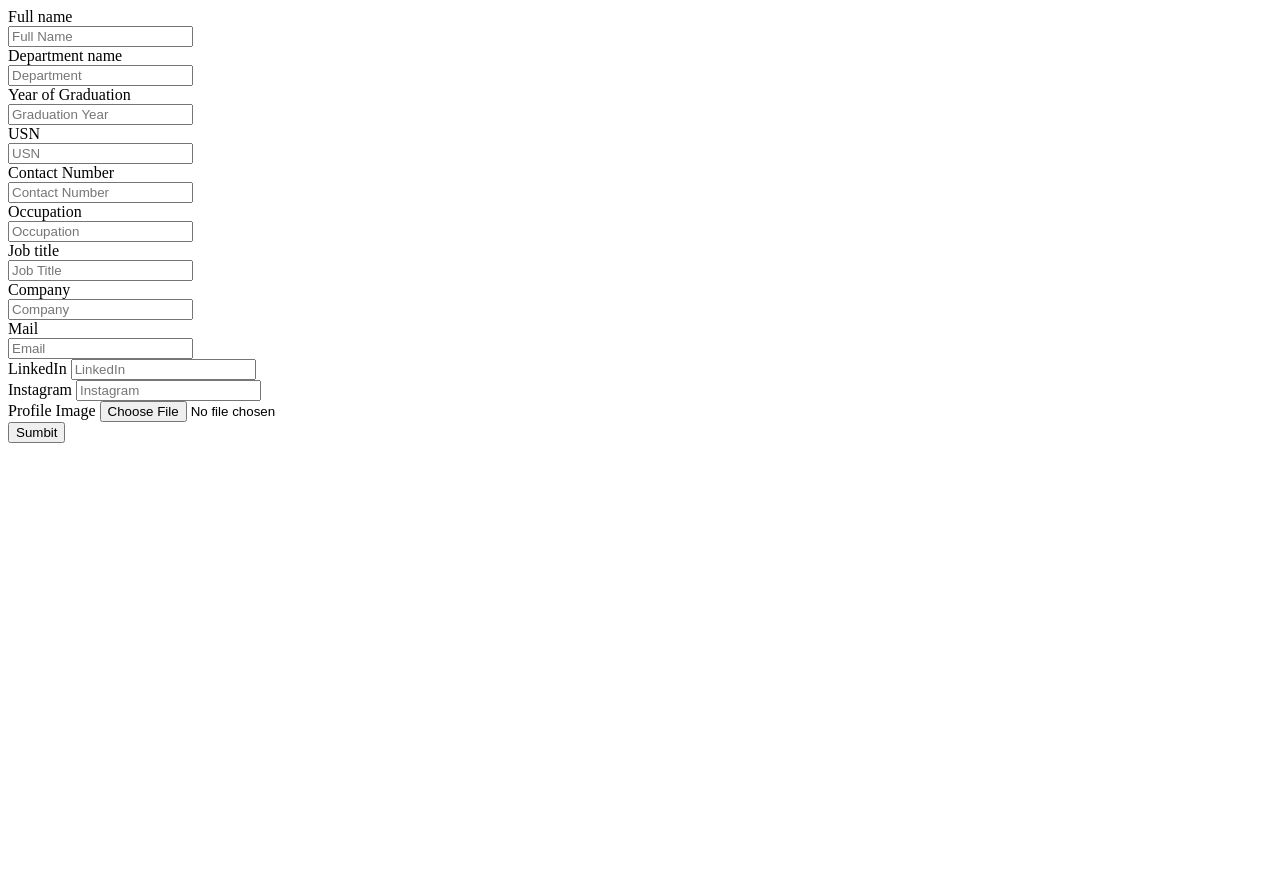
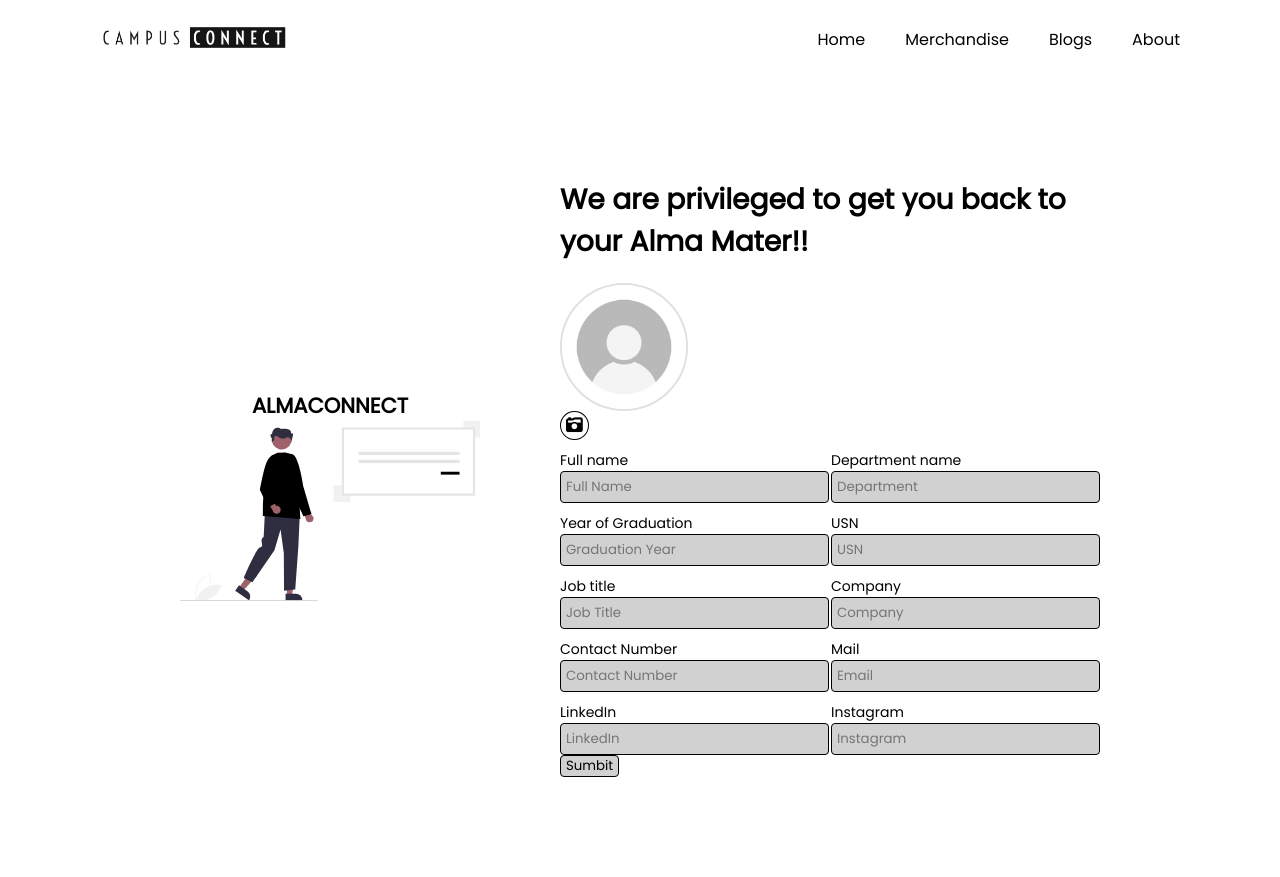
Before and after one commit to singharyan1007/campusconnect-final, a Django app: page /almuni/form/ in a window 1280 px wide. Before the commit the page ends 443 px from the top, so only its background shows below. Run offline with Django 3.2, Linux system fonts and the light colour scheme; some libraries are stand-ins or nearby versions.

Commit message:
Alumni form design-template

```diff
--- /dev/null
+++ b/CampusConnect/CampusConnect/Almuni/static/Alumni/alumniform.css
@@ -0,0 +1,147 @@
+@import url("https://fonts.googleapis.com/css2?family=Poppins:wght@200;300;400&display=swap");
+* {
+  margin: 0px;
+  padding: 0px;
+  box-sizing: border-box;
+  font-family: "Poppins", sans-serif;
+}
+html {
+  scroll-behavior: smooth;
+}
+::-webkit-scrollbar {
+  width: 10px;
+}
+
+/* Track */
+::-webkit-scrollbar-track {
+  box-shadow: inset 0 0 5px #6d6c6c;
+  /* border-radius: 10px; */
+}
+
+/* Handle */
+::-webkit-scrollbar-thumb {
+  background: #6d6c6c;
+  /* border-radius: 10px; */
+}
+.heading {
+  position: relative;
+  width: 100%;
+  display: flex;
+  justify-content: space-between;
+  align-items: center;
+  background: #fff;
+  font-family: "Poppins", sans-serif;
+}
+section.heading header {
+  width: 100%;
+  padding: 20px 100px;
+  display: flex;
+  justify-content: space-between;
+  align-items: center;
+}
+section.heading header .logo {
+  position: relative;
+  max-width: 188px;
+}
+section.heading header ul {
+  position: relative;
+  display: flex;
+}
+section.heading header ul li {
+  list-style: none;
+}
+section.heading header ul li a {
+  display: inline-block;
+  color: #000;
+  font-weight: 500;
+  text-decoration: none;
+  margin-left: 40px;
+}
+section.heading header ul li a:hover {
+  transform: scale(1.05);
+}
+/* form section */
+.alumni_form{
+  /* display: flex;
+  align-items: center;
+  justify-content: space-around;
+  background: #ffffff;
+  width: 100%;
+  flex-wrap: wrap; */
+  align-items: center;
+  display:flex;
+  font-size: 14px;
+  font-weight: 400;
+  height: 100%;
+  justify-content: space-evenly;
+  width: 100%;
+  padding: 100px;
+}
+/* right container */
+
+.alumni_form .right_container{
+  display: grid;
+  max-width: 900px;
+  width: 50%;
+}
+.right_container form .row{
+  display: flex;
+  justify-content:space-between;
+  align-items: center;
+  padding-top: 10px;
+}
+.right_container form h1:nth-of-type(1){
+  font-size: 28px;
+  font-weight: 600;
+  padding-bottom: 10px;
+}
+form input {
+  border: 1px solid black;
+  outline: none;
+  border-radius: 4px;
+  line-height: 10px;
+  background: #d1d1d1;
+  padding:5px ;
+}
+.file-upload{
+  display: none;
+}
+.profile-pic {
+  width: 200px;
+  max-height: 200px;
+  display: inline-block;
+}
+.circle {
+  border-radius: 100% !important;
+  overflow: hidden;
+  width: 128px;
+  height: 128px;
+  border: 2px solid rgba(102, 101, 101, 0.2);
+  /* position: absolute; */
+  /* top: 72px; */
+}
+img {
+  max-width: 100%;
+  height: auto;
+}
+.upload-button {
+  font-size: 1.2em;
+  cursor: pointer;
+  padding: 5px;
+  border: 1px solid black;
+  border-radius: 50%;
+}
+.upload-button:hover {
+  transition: all .3s cubic-bezier(.175, .885, .32, 1.275);
+  color: #999;
+}
+.alumni_form .left_container{
+  overflow: hidden;
+  padding: 40px 0 0 0;
+  position: relative;
+  text-align: center;
+  width: 300px;
+}
+.alumni_form .left_container img{
+  width: 100%;
+}
--- a/CampusConnect/CampusConnect/Almuni/templates/alumniform.html
+++ b/CampusConnect/CampusConnect/Almuni/templates/alumniform.html
@@ -1,96 +1,131 @@
 <!DOCTYPE html>
 <html lang="en">
+{% load static %}
+
 <head>
   <meta charset="UTF-8" />
   <meta http-equiv="X-UA-Compatible" content="IE=edge" />
   <meta name="viewport" content="width=device-width, initial-scale=1.0" />
+  <link rel="stylesheet" type="text/css" href="{%static 'Alumni/alumniform.css' %}" />
+  <link rel="stylesheet" href="https://cdnjs.cloudflare.com/ajax/libs/font-awesome/6.1.1/css/all.min.css" integrity="sha512-KfkfwYDsLkIlwQp6LFnl8zNdLGxu9YAA1QvwINks4PhcElQSvqcyVLLD9aMhXd13uQjoXtEKNosOWaZqXgel0g==" crossorigin="anonymous" referrerpolicy="no-referrer" />
+  <script src="https://code.jquery.com/jquery-3.6.0.min.js" integrity="sha256-/xUj+3OJU5yExlq6GSYGSHk7tPXikynS7ogEvDej/m4=" crossorigin="anonymous"></script>
+
   <title>AlmaConnect-Form</title>
+  <style>
+    @media (max-width: 992px) {
+      section.heading header .toggle {
+        position: relative;
+        width: 30px;
+        height: 30px;
+        background: url("{%static 'Events/menu.png'%}");
+        background-size: 30px;
+        background-position: center;
+        background-repeat: no-repeat;
+        filter: invert(1);
+        z-index: 11;
+        cursor: pointer;
+      }
+
+      section.heading header .toggle.active {
+        position: fixed;
+        right: 20px;
+        background: url("{%static 'Events/close.png'%}");
+        background-size: 25px;
+        background-position: center;
+        background-repeat: no-repeat;
+        cursor: pointer;
+      }
+
+      section.footer {
+        padding: 20px;
+      }
+
+      section.footer .footer_center {
+        flex-direction: column;
+        align-items: flex-start;
+      }
+
+      section.footer .copyright {
+        padding: 0;
+      }
+
+      section.events_page_section {
+        padding: 20px;
+      }
+    }
+  </style>
 </head>
+
 <body>
+  <section class="heading">
+    <header>
+      <a href="#"><img src="{%static 'shop/logo.png'%}" class="logo" alt="" /></a>
+      <div class="toggle" onclick="toggleMenu()"></div>
+      <ul class="navigation">
+        <li><a href="/">Home</a></li>
+        <li><a href="#merchandise">Merchandise</a></li>
+        <li><a href="/blogs">Blogs</a></li>
+        <li><a href="#about">About</a></li>
+      </ul>
+    </header>
+  </section>
+  <!-- form section -->
+
   <section class="alumni_form">
+    <div class="left_container">
+      <h1>ALMACONNECT</h1>
+      <img src="{%static 'Alumni/login.svg'%}" alt="login" class="login_image">
+    </div>
+    <div class="right_container">
       <form action="" method="post">
+        <h1>We are privileged to get you back to your Alma Mater!!</h1>
+        <!-- Profile pic-->
+        <div class="row">
+          <div class="column">
+            <div class="circle">
+            <img class="profile-pic" src="{%static 'account/profile-image.jpg'%}">
+          </div>
+            <i class="fa-solid fa-camera-retro upload-button"></i>
+            <input type="file" name="profilepic" id="profilepic" accept="image/*" placeholder="Profile image" class="file-upload">
+
+          </div>
+        </div>
+        <!-- College Profile -->
         <div class="row">
           <div class="column">
             <label>Full name</label>
             <div class="input_field">
-              <input
-                type="text"
-                name="full_name"
-                placeholder="Full Name"
-                required
-              />
+              <input type="text" name="full_name" placeholder="Full Name" required />
             </div>
           </div>
           <div class="column">
             <label>Department name</label>
             <div class="input_field">
-              <input
-                type="text"
-                name="full_name"
-                placeholder="Department"
-                required
-              />
+              <input type="text" name="full_name" placeholder="Department" required />
             </div>
           </div>
         </div>
+        <!-- COllege graduation details -->
         <div class="row">
           <div class="column">
             <label>Year of Graduation</label>
             <div class="input_field">
-              <input
-                type="text"
-                name="graduation_year"
-                placeholder="Graduation Year"
-                required
-              />
+              <input type="text" name="graduation_year" placeholder="Graduation Year" required />
             </div>
           </div>
           <div class="column">
             <label>USN</label>
             <div class="input_field">
-              <input
-                type="text"
-                name="seat_number"
-                placeholder="USN"
-                required
-              />
+              <input type="text" name="seat_number" placeholder="USN" required />
             </div>
           </div>
         </div>
+        <!-- Occupation and job title -->
         <div class="row">
-          <div class="column">
-            <label>Contact Number</label>
-            <div class="input_field">
-              <input
-                type="tel"
-                name="contact_number"
-                placeholder="Contact Number"
-                required
-              />
-            </div>
-          </div>
-        </div>
-         <div class="row">
-          <div class="column">
-            <label>Occupation</label>
-            <div class="input_field">
-              <input
-                type="text"
-                name="occupation"
-                placeholder="Occupation"
-                required
-              />
-            </div>
-          </div>
           <div class="column">
             <label>Job title</label>
             <div class="input_field">
-              <input
-                type="text"
-                name="job_title"
-                placeholder="Job Title"
-                required
-              />
+              <input type="text" name="job_title" placeholder="Job Title" required />
             </div>
           </div>
           <div class="column">
@@ -99,27 +134,66 @@
               <input type="text" name="company" placeholder="Company" required>
             </div>
           </div>
+        </div>
+        <!-- Mail and contact -->
+        <div class="row">
+          <div class="column">
+            <label>Contact Number</label>
+            <div class="input_field">
+              <input type="tel" name="contact_number" placeholder="Contact Number" required />
+            </div>
+          </div>
           <div class="column">
             <label>Mail</label>
             <div class="input_field">
               <input type="email" name="email" placeholder="Email" required>
             </div>
           </div>
+        </div>
+        <!-- Social links -->
+
+        <div class="row">
           <div class="column">
             <label>LinkedIn</label>
+            <div class="input_field">
               <input type="url" name="linkedin" id="linkedin" placeholder="LinkedIn" required>
+            </div>
           </div>
           <div class="column">
             <label>Instagram</label>
+            <div class="input_field">
               <input type="url" name="instagram" id="instagram" placeholder="Instagram" required>
             </div>
-          <div class="column">
-            <label>Profile Image</label>
-            <input type="file" name="profilepic" id="profilepic">
           </div>
         </div>
+        <!-- Submit button -->
         <input class="button" type="submit" value="Sumbit" />
       </form>
+    </div>
   </section>
+  <script>
+    $(document).ready(function () {
+  var readURL = function (input) {
+    if (input.files && input.files[0]) {
+      var reader = new FileReader();
+
+      reader.onload = function (e) {
+        $(".profile-pic").attr("src", e.target.result);
+      };
+
+      reader.readAsDataURL(input.files[0]);
+    }
+  };
+
+  $(".file-upload").on("change", function () {
+    readURL(this);
+  });
+
+  $(".upload-button").on("click", function () {
+    $(".file-upload").click();
+  });
+});
+  </script>
 </body>
+
 </html>
```
Also changed, not shown: CampusConnect/CampusConnect/Almuni/static/Alumni/login.svg (added). Lines whose indentation alone changed are shown as unchanged.
